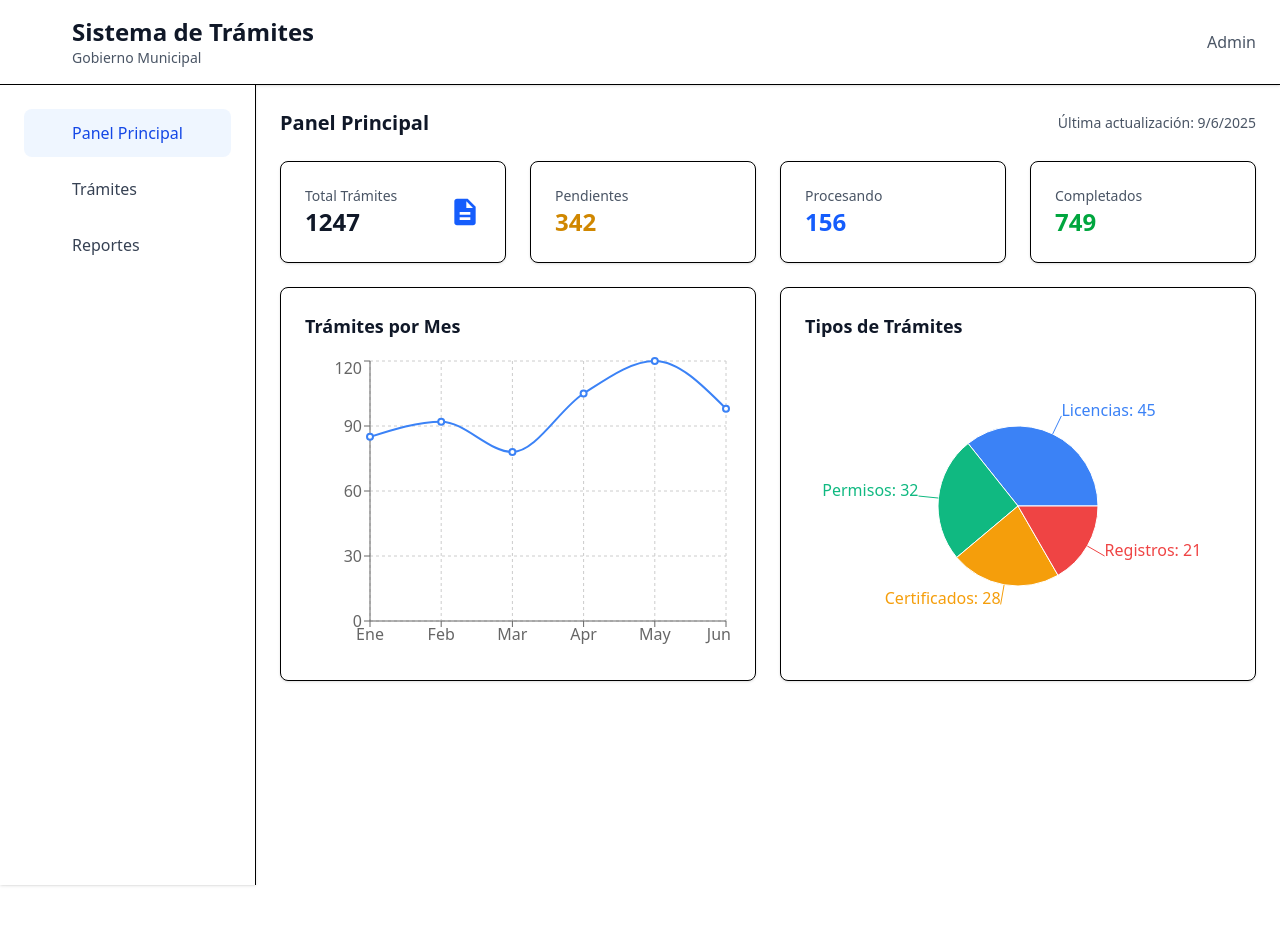
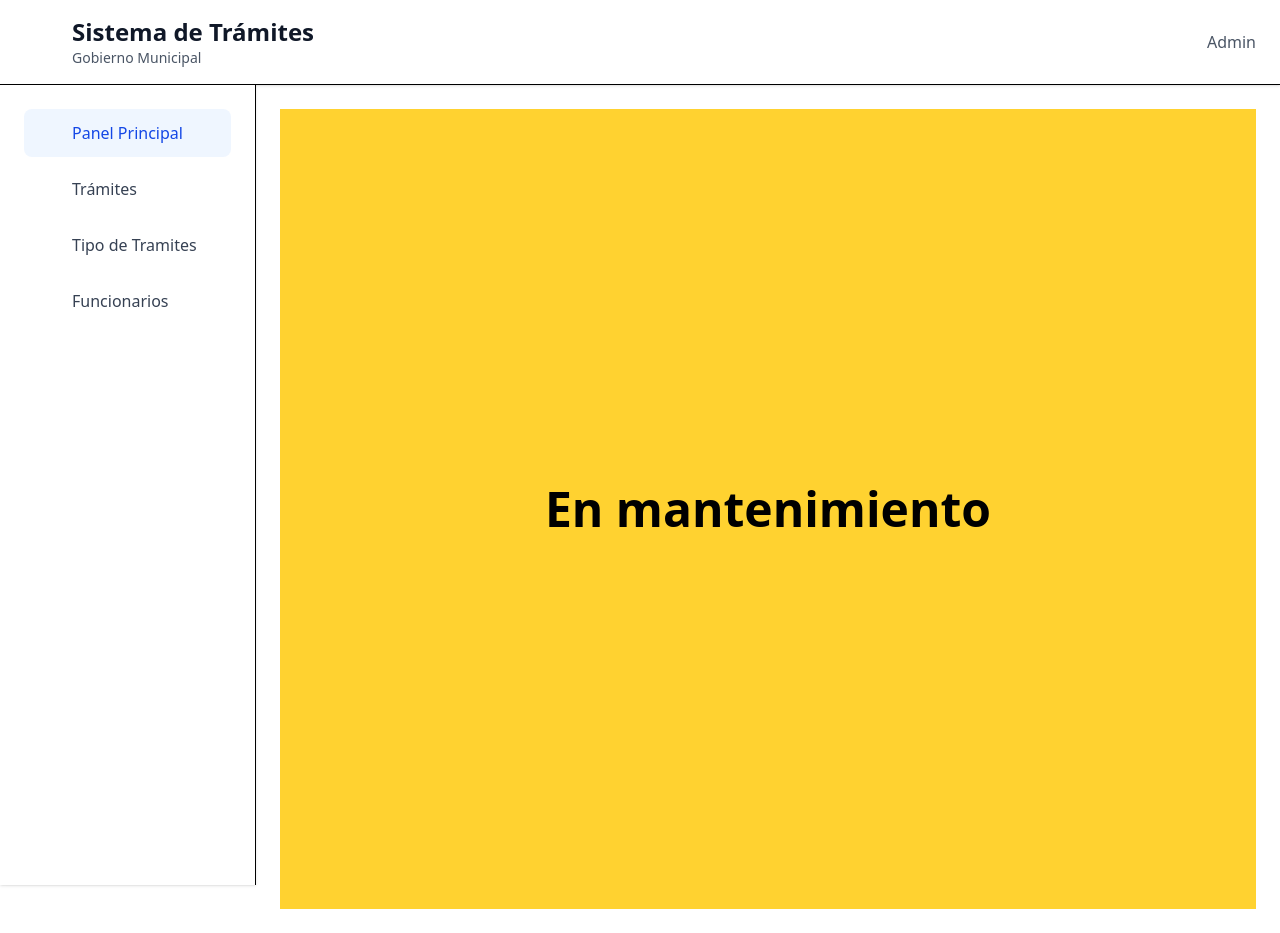
Before and after one commit to yohanbarbosa/proyecto-STG, a React (Vite) app: page / in a window 1280 px wide. Before the commit the page ends 885 px from the top, so only its background shows below. Built offline with nearby package versions, Linux system fonts and the light colour scheme; some icons are missing.

Commit message:
changes to routes and the sidebar app

```diff
--- a/src/App.jsx
+++ b/src/App.jsx
@@ -2,6 +2,8 @@ import { useState } from "react";
 import { BrowserRouter, Route, Routes } from "react-router-dom";
 import Dashboard from './pages/Layouts/Dashboard.jsx';
 import Tramites from "./pages/page-tramites/Tramites.jsx";
+import TipoTramites from './pages/page-tipo-tramites/TipoTramites.jsx';
+import Funcionarios from "./pages/page-funcionarios/Funcionarios.jsx";
 import './index.css';
 
 function App() {
@@ -10,6 +12,8 @@ function App() {
       <Routes>
         <Route path="/" element={<Dashboard />}></Route>
         <Route path="/tramites" element={<Tramites />}></Route>
+        <Route path="/tipo-tramites" element={<TipoTramites/>}></Route>
+        <Route path="/funcionarios" element={<Funcionarios/>}></Route>
       </Routes>
     </BrowserRouter>
   );
--- a/src/components/Sidebar.jsx
+++ b/src/components/Sidebar.jsx
@@ -1,18 +1,17 @@
 import Icon from "@mdi/react";
 import { useState } from "react";
-import { Link } from "react-router-dom";
+import { Link, useLocation } from "react-router-dom";
 function Sidebar() {
-  const [activeTab, setActiveTab] = useState("dashboard");
-  const [selectedStatus, setSelectedStatus] = useState("todos");
-
+  const location = useLocation();
+  const currentPath = location.pathname;
   return (
     <aside className="border-r-[1px] w-64 bg-white shadow-sm h-screen sticky top-0">
       <nav className="p-6 space-y-2">
         <Link
-        to="/"
-          onClick={() => setActiveTab("dashboard")}
+          to="/"
+
           className={`w-full flex items-center space-x-3 px-4 py-3 rounded-lg transition-colors ${
-            activeTab === "dashboard"
+            currentPath  === "/"
               ? "bg-blue-50 text-blue-700"
               : "text-gray-700 hover:bg-gray-50"
           }`}
@@ -22,9 +21,8 @@ function Sidebar() {
         </Link>
         <Link
           to="/tramites"
-          onClick={() => setActiveTab("tramites")}
           className={`w-full flex items-center space-x-3 px-4 py-3 rounded-lg transition-colors ${
-            activeTab === "tramites"
+            currentPath  === "/tramites"
               ? "bg-blue-50 text-blue-700"
               : "text-gray-700 hover:bg-gray-50"
           }`}
@@ -32,17 +30,28 @@ function Sidebar() {
           <Icon icon="mdi:account-group" className="w-5 h-5" />
           <span>Trámites</span>
         </Link>
-        <button
-          onClick={() => setActiveTab("reportes")}
+        <Link
+          to="/tipo-tramites"
           className={`w-full flex items-center space-x-3 px-4 py-3 rounded-lg transition-colors ${
-            activeTab === "reportes"
+            currentPath  === "/tipo-tramites"
               ? "bg-blue-50 text-blue-700"
               : "text-gray-700 hover:bg-gray-50"
           }`}
         >
           <Icon icon="material-symbols:download" className="w-5 h-5" />
-          <span>Reportes</span>
-        </button>
+          <span>Tipo de Tramites</span>
+        </Link>
+        <Link
+          to="/funcionarios"
+          className={`w-full flex items-center space-x-3 px-4 py-3 rounded-lg transition-colors ${
+            currentPath  === "/funcionarios"
+              ? "bg-blue-50 text-blue-700"
+              : "text-gray-700 hover:bg-gray-50"
+          }`}
+        >
+          <Icon icon="material-symbols:download" className="w-5 h-5" />
+          <span>Funcionarios</span>
+        </Link>
       </nav>
     </aside>
   );
--- a/src/pages/Layouts/Dashboard.jsx
+++ b/src/pages/Layouts/Dashboard.jsx
@@ -16,10 +16,7 @@ import {
   Cell,
 } from "recharts";
 
-const GovernmentDashboard = () => {
-  const [activeTab, setActiveTab] = useState("dashboard");
-  const [selectedStatus, setSelectedStatus] = useState("todos");
-
+function Dashboard() {
   // Datos de ejemplo
   const stats = {
     totalTramites: 1247,
@@ -117,16 +114,14 @@ const GovernmentDashboard = () => {
     }
   };
 
-  const filteredTramites =
-    selectedStatus === "todos"
-      ? tramitesList
-      : tramitesList.filter((tramite) => tramite.estado === selectedStatus);
-
   return (
     <AppLayout>
+      <div className=" flex justify-center w-full bg-amber-300 h-screen">
+       <div className="m-auto font-semibold text-5xl"> <h1>En mantenimiento</h1></div>
+      </div>
 
-        <div className="space-y-6">
-          <div className="flex items-center justify-between">
+      <div className="space-y-6">
+        {/* <div className="flex items-center justify-between">
             <h2 className="text-xl font-semibold text-gray-900">
               Panel Principal
             </h2>
@@ -136,10 +131,10 @@ const GovernmentDashboard = () => {
                 Última actualización: {new Date().toLocaleDateString()}
               </span>
             </div>
-          </div>
+          </div> */}
 
-          {/* Stats Cards */}
-          <div className="grid grid-cols-1 md:grid-cols-2 lg:grid-cols-4 gap-6">
+        {/* Stats Cards */}
+        {/* <div className="grid grid-cols-1 md:grid-cols-2 lg:grid-cols-4 gap-6">
             <div className="bg-white p-6 rounded-lg shadow-sm border">
               <div className="flex items-center justify-between">
                 <div>
@@ -207,10 +202,10 @@ const GovernmentDashboard = () => {
                 />
               </div>
             </div>
-          </div>
+          </div> */}
 
-          {/* Charts */}
-          <div className="grid grid-cols-1 lg:grid-cols-2 gap-6">
+        {/* Charts */}
+        {/* <div className="grid grid-cols-1 lg:grid-cols-2 gap-6">
             <div className="bg-white p-6 rounded-lg shadow-sm border">
               <h3 className="text-lg font-semibold text-gray-900 mb-4">
                 Trámites por Mes
@@ -253,11 +248,10 @@ const GovernmentDashboard = () => {
                 </PieChart>
               </ResponsiveContainer>
             </div>
-          </div>
-        </div>
-
+          </div> */}
+      </div>
     </AppLayout>
   );
-};
+}
 
-export default GovernmentDashboard;
+export default Dashboard;
```
